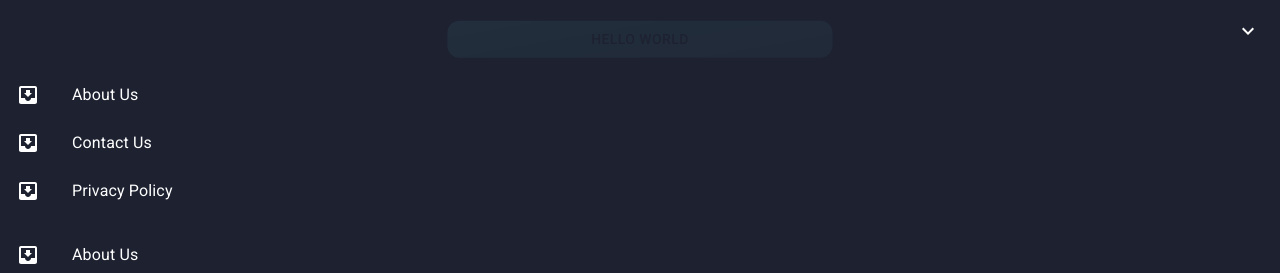
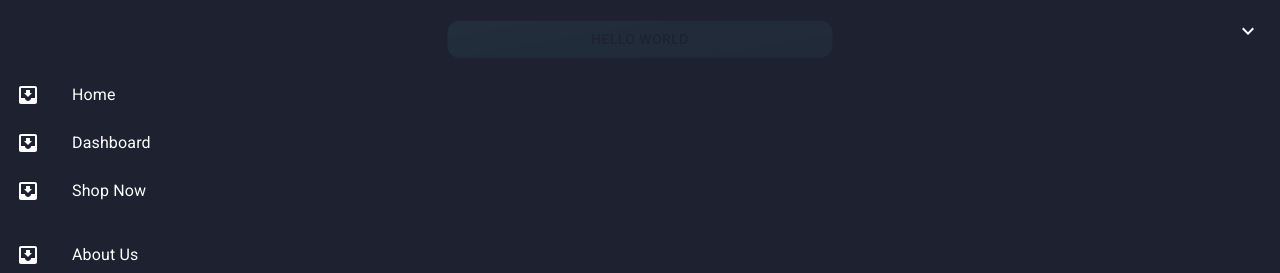
Before and after one commit to muskanvaswan/next-material-ui, a Next.js app: page / in a window 1280 px wide. Both pictures are taken after a click on the button "open drawer". Shown: the part 417-690 px from the top of the page. Built offline with nearby package versions, Linux system fonts and the light colour scheme.

Commit message:
Fixing topbar links and adding login state

```diff
--- a/src/components/Topbar.js
+++ b/src/components/Topbar.js
@@ -68,6 +68,10 @@ const useStyles = makeStyles((theme) => ({
   },
 }));
 
+function ListItemLink(props) {
+  return <ListItem button component="a" {...props} />;
+}
+
 function ElevationScroll(props) {
   const { children, window } = props;
   const trigger = useScrollTrigger({
@@ -88,6 +92,7 @@ ElevationScroll.propTypes = {
 export default function TopBar(props) {
   const classes = useStyles();
   const [open, setOpen] = React.useState(false);
+  const [login, setLogin] = React.useState(true);
 
   const handleDrawerOpen = () => {
     setOpen(true);
@@ -141,18 +146,25 @@ export default function TopBar(props) {
         </div>
 
         <List>
-          <ListItem button key='About Us'>
+          <ListItemLink key='Home' href="/">
             <ListItemIcon><InboxIcon /> </ListItemIcon>
-            <ListItemText primary='About Us' />
-          </ListItem>
-          <ListItem button key='Contact Us'>
+            <ListItemText primary='Home' />
+          </ListItemLink>
+          {login ?
+            <ListItemLink key='Dashboard' href="/user/dashboard">
+              <ListItemIcon><InboxIcon /> </ListItemIcon>
+              <ListItemText primary='Dashboard' />
+            </ListItemLink>
+            :
+            <ListItemLink key='Sign In' href="/accounts/sign-in">
+              <ListItemIcon><InboxIcon /> </ListItemIcon>
+              <ListItemText primary='Sign In' />
+            </ListItemLink>
+          }
+          <ListItemLink key='Shop Now' href="/shop">
             <ListItemIcon><InboxIcon /> </ListItemIcon>
-            <ListItemText primary='Contact Us' />
-          </ListItem>
-          <ListItem button key='Privacy Policy'>
-            <ListItemIcon><InboxIcon /> </ListItemIcon>
-            <ListItemText primary='Privacy Policy' />
-          </ListItem>
+            <ListItemText primary='Shop Now' />
+          </ListItemLink>
         </List>
 
         <List>
```
